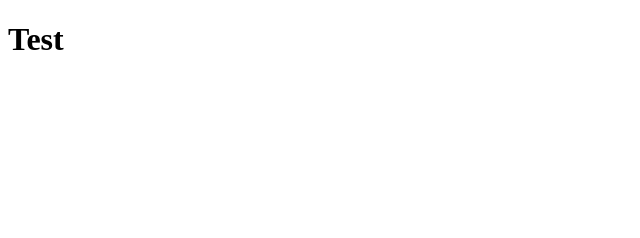
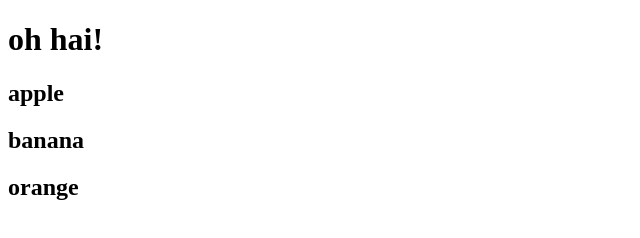
Before and after one commit to JustinWarren/Burger-Tracker, a plain HTML site: page index.html in a window 1280 px wide. Shown: the whole page, without its empty margins (0-640 px from the left). Drawn offline with nearby package versions, Linux system fonts and the light colour scheme.

Commit message:
updated README

```diff
--- a/app.js
+++ b/app.js
@@ -5,4 +5,18 @@ const app = angular.module('BurgerApp', []);
 //Cannot use an ES6 arrow function in Angularjs
 app.controller('MainController', function(){
   this.hello = 'oh hai!';
+  this.fruits = [
+          {
+            name: 'apple',
+          },
+          {
+            name: 'banana',
+          },
+          {
+            name: 'orange',
+          }
+  ];
+
+
+
 });
--- a/index.html
+++ b/index.html
@@ -2,15 +2,17 @@
 <html lang="en" dir="ltr" ng-app="BurgerApp">
   <head>
     <meta charset="utf-8">
-    <title></title>
     <!-- Angularjs script -->
     <script src="https://cdnjs.cloudflare.com/ajax/libs/angular.js/1.7.2/angular.min.js"></script>
     <!-- App.js sript -->
     <script src="app.js" charset="utf-8"></script>
+    <title>BurgerApp</title>
 
   </head>
   <!-- This sets the body as the controller and gives it an alias of ctrl -->
   <body ng-controller= "MainController as ctrl">
-      <h1>Test</h1>
+      <h1>{{ctrl.hello}}</h1>
+
+      <h2 ng-repeat="fruit in ctrl.fruits">{{fruit.name}}</h2>
   </body>
 </html>
```
Also changed, not shown: README.md.
